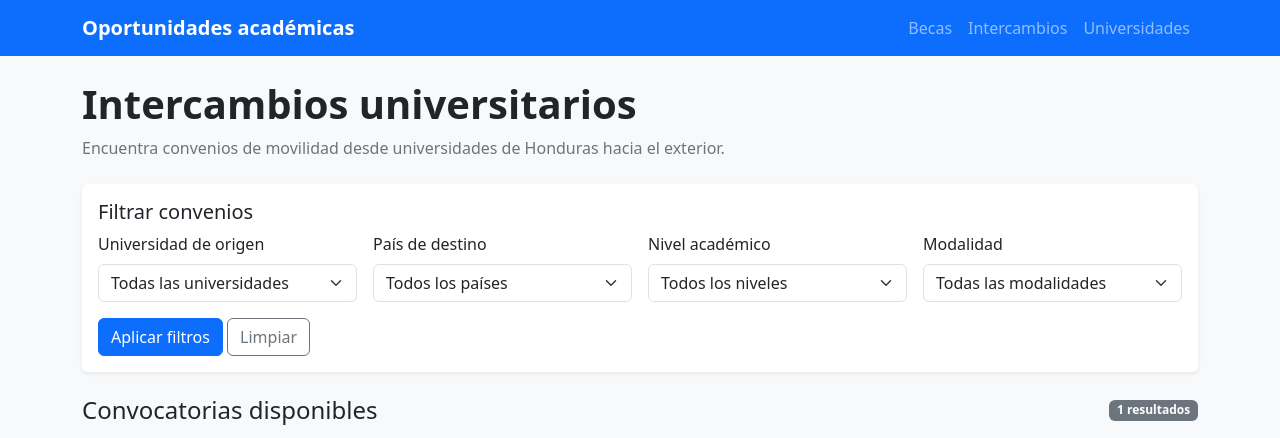
After one commit to Carrascogenesis23/Proyecto-baededatos, a Flask app: page /intercambios in a window 1280 px wide. The commit adds this page. Shown: the top 438 px of the page. Run offline with Flask 3, Linux system fonts and the light colour scheme; a database or web service that is not in the repository returns one stand-in record (values such as "Sample title"); some libraries are stand-ins or nearby versions.

Commit message:
Modulo actualizado

```diff
--- a/Datos_becas.sql
+++ b/Datos_becas.sql
@@ -37,7 +37,7 @@ on conflict (nombre) do nothing;
 
 
 insert into modalidad_intercambio(nombre) values
-     ('Semestral'), ('Anual')
+     ('Semestral'), ('Anual'), ('Verano')
 on conflict (nombre) do nothing;
 
 insert into carrera (nombre) values
--- a/Script.sql
+++ b/Script.sql
@@ -496,3 +496,57 @@ LEFT JOIN carrera AS c
   ON c.id_carrera = o.id_carrera
 WHERE to_tipo.nombre = 'Beca'
   AND (o.fecha_limite IS NULL OR o.fecha_limite >= CURRENT_DATE);
+
+CREATE OR REPLACE VIEW vw_intercambios_disponibles AS
+SELECT
+    o.id_oportunidad,
+    o.titulo,
+    o.descripcion,
+    o.fecha_limite,
+    origen.id_institucion AS id_universidad_origen,
+    origen.nombre AS universidad_origen,
+    destino.id_institucion AS id_institucion_destino,
+    destino.nombre AS institucion_destino,
+    pais.id_pais,
+    pais.nombre AS pais_destino,
+    nivel.id_nivel,
+    nivel.nombre AS nivel_academico,
+    carrera.nombre AS carrera,
+    modalidad.id_modalidad,
+    modalidad.nombre AS modalidad,
+    intercambio.cupos_disponibles,
+    (
+        SELECT multimedia.url_archivo
+        FROM multimedia_oportunidad AS multimedia
+        JOIN tipo_multimedia AS tipo
+          ON tipo.id_tipo_multimedia = multimedia.id_tipo_multimedia
+        WHERE multimedia.id_oportunidad = o.id_oportunidad
+          AND multimedia.es_portada = TRUE
+          AND tipo.nombre = 'Imagen'
+        ORDER BY multimedia.fecha_subida DESC, multimedia.id_multimedia DESC
+        LIMIT 1
+    ) AS portada_url
+FROM oportunidad AS o
+JOIN tipo_oportunidad AS tipo_oportunidad
+  ON tipo_oportunidad.id_tipo_oportunidad = o.id_tipo_oportunidad
+JOIN intercambio
+  ON intercambio.id_oportunidad = o.id_oportunidad
+JOIN institucion AS origen
+  ON origen.id_institucion = intercambio.id_universidad_origen
+JOIN pais AS pais_origen
+  ON pais_origen.id_pais = origen.id_pais
+JOIN institucion AS destino
+  ON destino.id_institucion = o.id_institucion_destino
+JOIN pais
+  ON pais.id_pais = destino.id_pais
+JOIN nivel_academico AS nivel
+  ON nivel.id_nivel = o.id_nivel
+JOIN modalidad_intercambio AS modalidad
+  ON modalidad.id_modalidad = intercambio.id_modalidad
+LEFT JOIN carrera
+  ON carrera.id_carrera = o.id_carrera
+WHERE tipo_oportunidad.nombre = 'Intercambio'
+  AND pais_origen.nombre = 'Honduras'
+  AND pais.nombre <> 'Honduras'
+  AND (o.fecha_limite IS NULL OR o.fecha_limite >= CURRENT_DATE)
+  AND intercambio.cupos_disponibles > 0;
--- a/app.py
+++ b/app.py
@@ -4,12 +4,14 @@ import secrets
 from flask import Flask
 
 from routes_becas import becas_bp
+from routes_intercambios import intercambios_bp
 
 
 def create_app():
     app = Flask(__name__)
     app.config["SECRET_KEY"] = os.getenv("SECRET_KEY") or secrets.token_hex(32)
     app.register_blueprint(becas_bp)
+    app.register_blueprint(intercambios_bp)
     return app
 
 
--- a/templates/base.html
+++ b/templates/base.html
@@ -17,6 +17,12 @@
                 <ul class="navbar-nav ms-auto">
                     <li class="nav-item">
                         <a class="nav-link" href="{{ url_for('becas.listar_becas') }}">Becas</a>
+                    </li>
+                    <li class="nav-item">
+                        <a class="nav-link" href="{{ url_for('intercambios.listar_intercambios') }}">Intercambios</a>
+                    </li>
+                    <li class="nav-item">
+                        <a class="nav-link" href="{{ url_for('intercambios.listar_universidades') }}">Universidades</a>
                     </li>
                 </ul>
             </div>
--- /dev/null
+++ b/templates/intercambios.html
@@ -0,0 +1,130 @@
+{% extends "base.html" %}
+
+{% block title %}Buscador de intercambios{% endblock %}
+
+{% block content %}
+<header class="mb-4">
+    <h1 class="display-6 fw-bold">Intercambios universitarios</h1>
+    <p class="text-secondary mb-0">Encuentra convenios de movilidad desde universidades de Honduras hacia el exterior.</p>
+</header>
+
+<section class="card border-0 shadow-sm mb-4" aria-labelledby="filters-heading">
+    <div class="card-body">
+        <h2 class="h5 card-title" id="filters-heading">Filtrar convenios</h2>
+        <form method="get" action="{{ url_for('intercambios.listar_intercambios') }}" class="row g-3 align-items-end">
+            <div class="col-12 col-md-6 col-lg-3">
+                <label class="form-label" for="origen">Universidad de origen</label>
+                <select class="form-select" id="origen" name="origen">
+                    <option value="">Todas las universidades</option>
+                    {% for universidad in universidades %}
+                        <option value="{{ universidad.id_institucion }}" {% if request.args.get('origen') == universidad.id_institucion|string %}selected{% endif %}>
+                            {{ universidad.nombre }}
+                        </option>
+                    {% endfor %}
+                </select>
+            </div>
+            <div class="col-12 col-md-6 col-lg-3">
+                <label class="form-label" for="pais">País de destino</label>
+                <select class="form-select" id="pais" name="pais">
+                    <option value="">Todos los países</option>
+                    {% for pais in paises %}
+                        <option value="{{ pais.id_pais }}" {% if request.args.get('pais') == pais.id_pais|string %}selected{% endif %}>
+                            {{ pais.nombre }}
+                        </option>
+                    {% endfor %}
+                </select>
+            </div>
+            <div class="col-12 col-md-6 col-lg-3">
+                <label class="form-label" for="nivel">Nivel académico</label>
+                <select class="form-select" id="nivel" name="nivel">
+                    <option value="">Todos los niveles</option>
+                    {% for nivel in niveles %}
+                        <option value="{{ nivel.id_nivel }}" {% if request.args.get('nivel') == nivel.id_nivel|string %}selected{% endif %}>
+                            {{ nivel.nombre }}
+                        </option>
+                    {% endfor %}
+                </select>
+            </div>
+            <div class="col-12 col-md-6 col-lg-3">
+                <label class="form-label" for="modalidad">Modalidad</label>
+                <select class="form-select" id="modalidad" name="modalidad">
+                    <option value="">Todas las modalidades</option>
+                    {% for modalidad in modalidades %}
+                        <option value="{{ modalidad.id_modalidad }}" {% if request.args.get('modalidad') == modalidad.id_modalidad|string %}selected{% endif %}>
+                            {{ modalidad.nombre }}
+                        </option>
+                    {% endfor %}
+                </select>
+            </div>
+            <div class="col-auto">
+                <button class="btn btn-primary" type="submit">Aplicar filtros</button>
+                <a class="btn btn-outline-secondary" href="{{ url_for('intercambios.listar_intercambios') }}">Limpiar</a>
+            </div>
+        </form>
+    </div>
+</section>
+
+<div class="d-flex justify-content-between align-items-center mb-3">
+    <h2 class="h4 mb-0">Convocatorias disponibles</h2>
+    <span class="badge text-bg-secondary">{{ intercambios|length }} resultados</span>
+</div>
+
+{% if intercambios %}
+    <div class="row g-4">
+        {% for intercambio in intercambios %}
+            <div class="col-12 col-md-6 col-xl-4">
+                <article class="card h-100 border-0 shadow-sm">
+                    {% if intercambio.portada_url %}
+                        <img src="{{ intercambio.portada_url }}" class="card-img-top" alt="Campus de {{ intercambio.institucion_destino }}"
+                             style="height: 210px; object-fit: cover;">
+                    {% else %}
+                        <div class="bg-primary-subtle d-flex align-items-center justify-content-center text-primary"
+                             style="height: 210px;" aria-label="Sin imagen de portada">
+                            <span class="fs-5 fw-semibold">Intercambio universitario</span>
+                        </div>
+                    {% endif %}
+                    <div class="card-body d-flex flex-column">
+                        <div class="d-flex flex-wrap gap-2 mb-2">
+                            <span class="badge text-bg-primary">{{ intercambio.modalidad }}</span>
+                            <span class="badge text-bg-light border">{{ intercambio.nivel_academico }}</span>
+                        </div>
+                        <h3 class="h5 card-title">{{ intercambio.titulo }}</h3>
+                        <p class="text-secondary small mb-2">
+                            <strong>Origen:</strong> {{ intercambio.universidad_origen }}
+                        </p>
+                        <p class="text-secondary small mb-2">
+                            <strong>Destino:</strong> {{ intercambio.institucion_destino }} · {{ intercambio.pais_destino }}
+                        </p>
+                        <p class="card-text">{{ intercambio.descripcion or 'Consulta los detalles de esta convocatoria.' }}</p>
+                        {% if intercambio.carrera %}
+                            <p class="small text-secondary mb-2"><strong>Área:</strong> {{ intercambio.carrera }}</p>
+                        {% endif %}
+                        <div class="mt-auto">
+                            {% if intercambio.cupos_disponibles <= 2 %}
+                                <span class="badge text-bg-warning text-dark">
+                                    ¡Pocos cupos! {{ intercambio.cupos_disponibles }} restantes
+                                </span>
+                            {% else %}
+                                <span class="badge text-bg-success">
+                                    {{ intercambio.cupos_disponibles }} cupos disponibles
+                                </span>
+                            {% endif %}
+                            <p class="small text-secondary mt-2 mb-0">
+                                {% if intercambio.fecha_limite %}
+                                    Fecha límite: {{ intercambio.fecha_limite.strftime('%d/%m/%Y') }}
+                                {% else %}
+                                    Fecha límite no especificada
+                                {% endif %}
+                            </p>
+                        </div>
+                    </div>
+                </article>
+            </div>
+        {% endfor %}
+    </div>
+{% else %}
+    <div class="alert alert-info" role="status">
+        No hay intercambios disponibles con esos filtros. Prueba con otros criterios.
+    </div>
+{% endif %}
+{% endblock %}
```
Also changed, not shown: routes_intercambios.py (added, +143 -0 lines), templates/universidades.html (added, +56 -0 lines), README_BASE_DE_DATOS.md, README_CAMBIOS_BASE_DE_DATOS.md, README_COMPONENTES.md, 1 other file.
